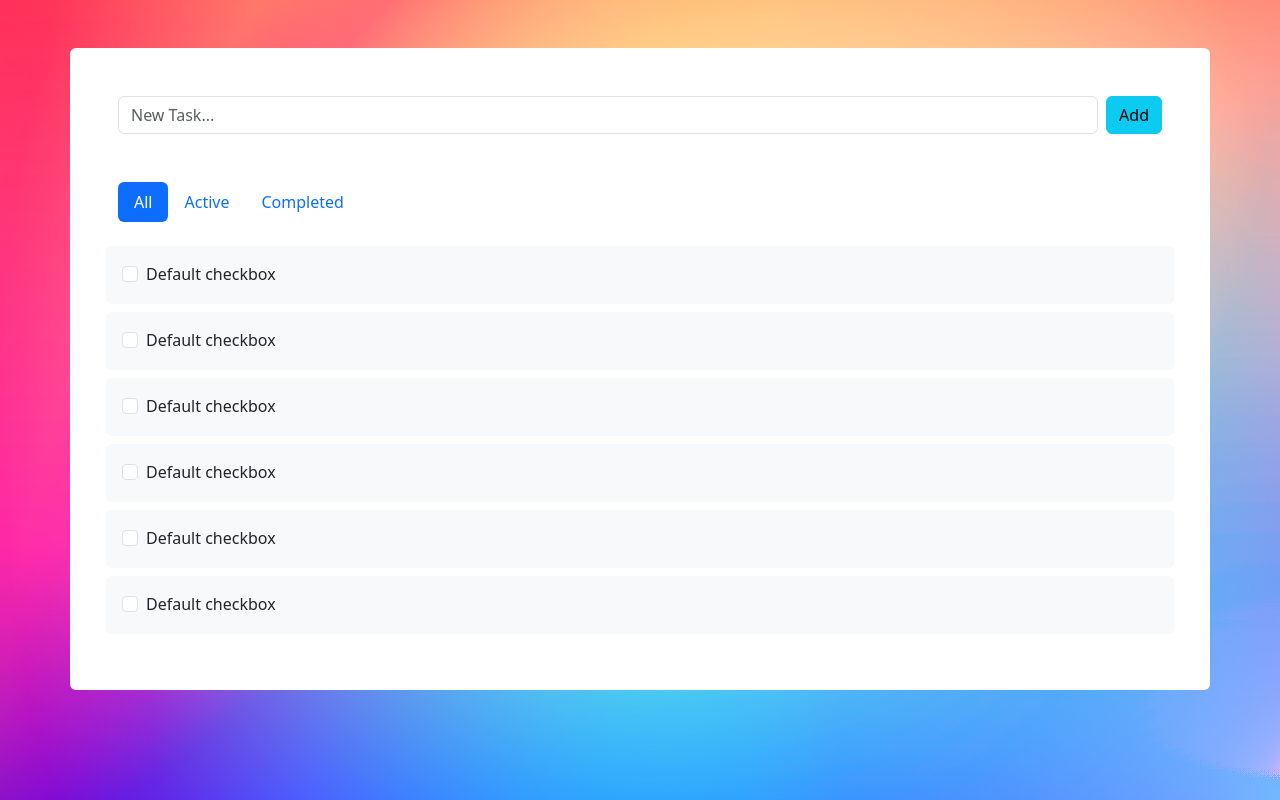
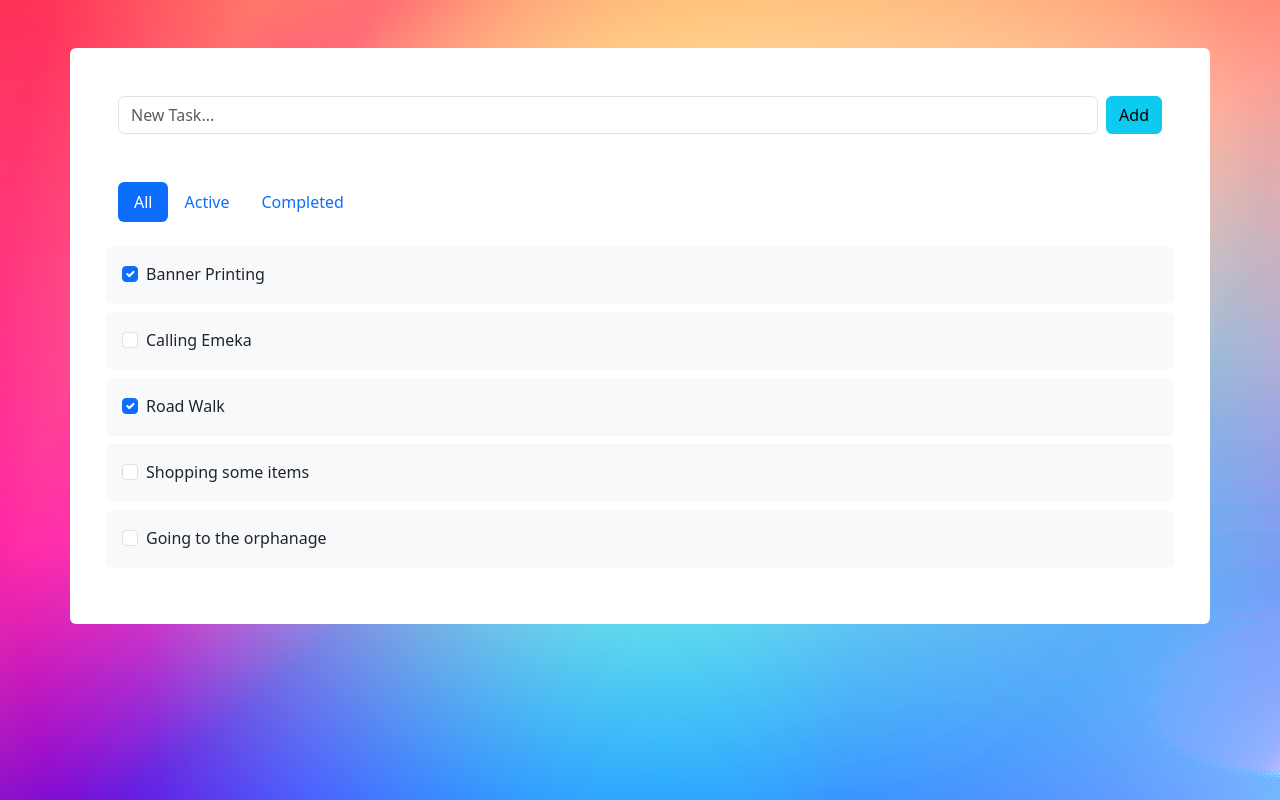
Before and after one commit to osiota10/todo-task-manager, a React (Create React App) app: page / in a window 1280 px wide. Built offline with nearby package versions, Linux system fonts and the light colour scheme.

Commit message:
Todo item

```diff
--- a/src/App.js
+++ b/src/App.js
@@ -1,6 +1,15 @@
 import TodoItem from "./components/todoItem";
+import { useState } from "react";
 
 function App() {
+  const [todo, setTodo] = useState([
+    { id: "1", task: "Banner Printing", is_completed: true, },
+    { id: "2", task: "Calling Emeka", is_completed: false, },
+    { id: "3", task: "Road Walk", is_completed: true, },
+    { id: "4", task: "Shopping some items", is_completed: false, },
+    { id: "5", task: "Going to the orphanage", is_completed: false, }
+  ])
+
   return (
     <div className="min-vh-100 py-5 gradient-custom">
       <section className="container bg-white p-5 rounded">
@@ -24,12 +33,13 @@ function App() {
         </ul>
 
         <section className="row row-cols-1 row-cols-lg-1 g-6">
-          <TodoItem />
-          <TodoItem />
-          <TodoItem />
-          <TodoItem />
-          <TodoItem />
-          <TodoItem />
+          {todo.map((item) => (
+            <TodoItem
+              id={item.id}
+              task={item.task}
+              is_completed={item.is_completed}
+            />
+          ))}
         </section>
       </section>
     </div>
--- a/src/components/todoItem.jsx
+++ b/src/components/todoItem.jsx
@@ -1,15 +1,15 @@
-const TodoItem = () => {
+const TodoItem = ({ id, task, is_completed }) => {
     return (
-        <section className="bg-light rounded mb-2 py-3 px-3">
+        <section className="bg-light rounded mb-2 py-3 px-3" key={id}>
             <div class="form-check">
                 <input
                     class="form-check-input"
                     type="checkbox"
-                    value=""
+                    defaultChecked={is_completed}
                     id="flexCheckDefault"
                 />
                 <label class="form-check-label" for="flexCheckDefault">
-                    Default checkbox
+                    {task}
                 </label>
             </div>
         </section>
```
